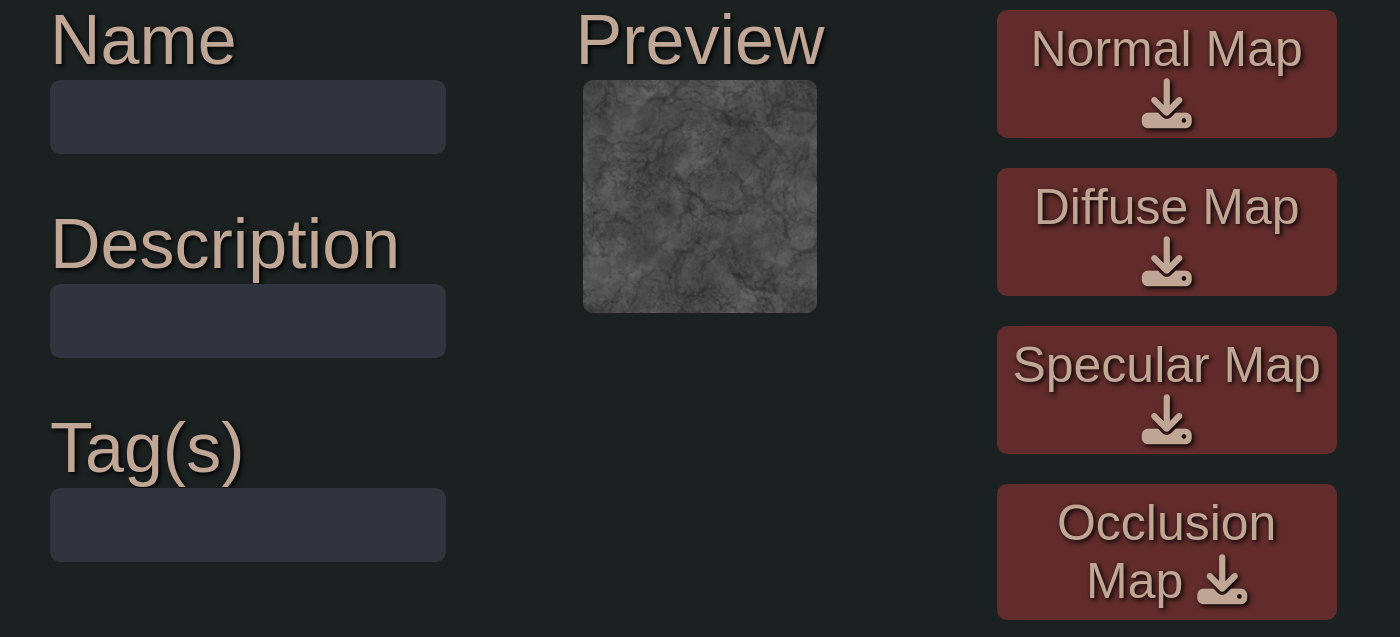
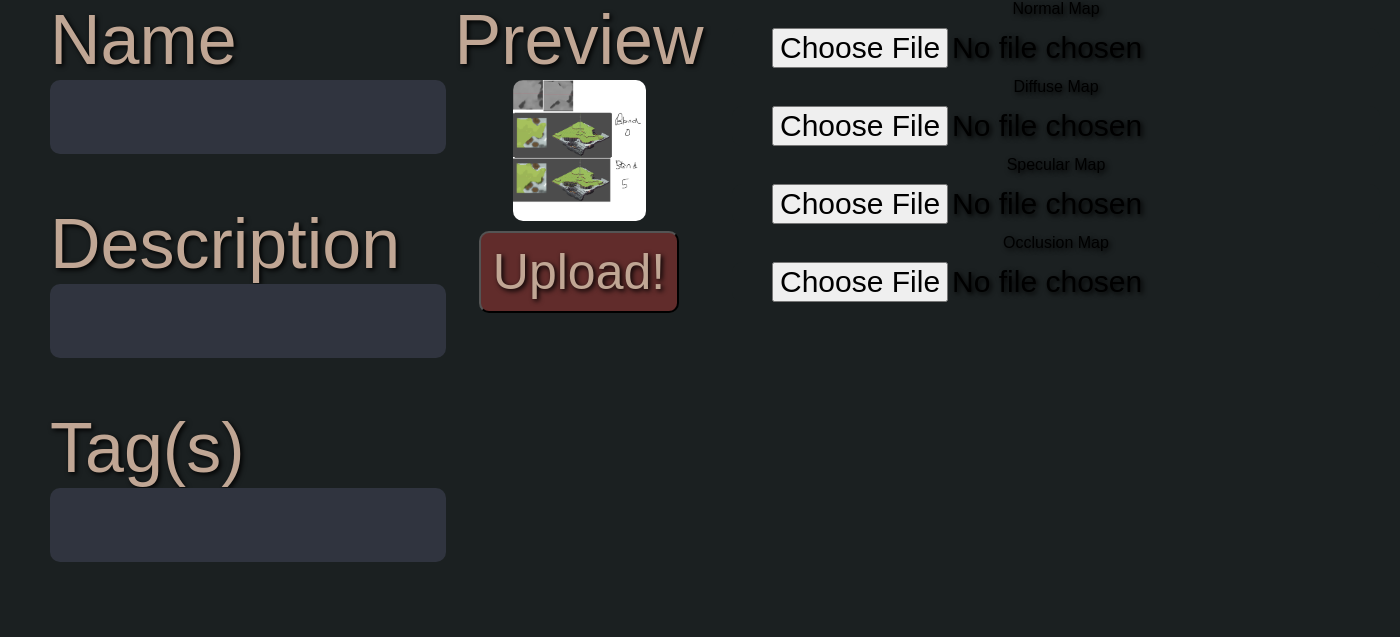
Before and after one commit to cozar1/resource_hub, a Flask app: page /upload in a window 1400 px wide. Shown: the part 163-800 px from the top of the page. Run offline with Flask 3, Linux system fonts and the light colour scheme; some web fonts are replaced.

Commit message:
upload semi working

```diff
--- a/app.py
+++ b/app.py
@@ -1,7 +1,11 @@
 from flask import Flask, render_template, request
 import sqlite3
+import os
+from werkzeug.utils import secure_filename
 
 app = Flask(__name__)
+
+app.config["UPLOAD_FOLDER"] = "static/images/"
 
 @app.route('/')
 def home():
@@ -10,7 +14,7 @@
     cur.execute("SELECT name,icon FROM Tag")
     tags = cur.fetchall()
 
-    cur.execute("SELECT id, title FROM asset")
+    cur.execute("SELECT id, name FROM asset")
     assets = cur.fetchall()
 
     alist = []
@@ -20,26 +24,49 @@
             thing.append(i)
         alist.append(thing)
 
-    print(alist)
     for asset in alist:
         cur.execute("SELECT name,icon FROM Tag WHERE ID IN (SELECT Tag_ID FROM assetTags WHERE Model_ID = ?)", (asset[0],))
         asset.append(cur.fetchall())
     assets = alist
 
-    print(assets)
     conn.close()
     return render_template('home.html', tags=tags, assets=assets,show_navbar=True)
 
 
-@app.route('/upload')
+@app.route('/upload', methods=["GET", "POST"])
 def upload():
-    return render_template('upload.html',show_navbar=False)
+    error = None
+    if request.method == "POST":
+        name = request.form["name"]
+        description = request.form["description"]
+
+        # Grab uploaded files
+        diffuse_file = request.files.get("diffuse")
+
+        conn = sqlite3.connect("database.db")
+        cursor = conn.cursor()
+
+        # Insert the asset
+        cursor.execute("INSERT INTO asset(name, description) VALUES(?, ?)", (name, description))
+        conn.commit()
+
+        # Get the asset ID
+        asset_id = cursor.lastrowid
+
+        conn.close()
+
+        # Save image if it exists
+        if diffuse_file and diffuse_file.filename:
+            filename = secure_filename(f"{asset_id}d.png")
+            diffuse_file.save(os.path.join(app.config["UPLOAD_FOLDER"], filename))
+
+    return render_template('upload.html', show_navbar=False)
 
 @app.route('/asset/<int:id>')
 def asset(id):
     conn = sqlite3.connect("database.db")
     cur = conn.cursor()
-    cur.execute("SELECT id,title,description FROM asset WHERE ID = ?", (id,))
+    cur.execute("SELECT id,name,description FROM asset WHERE ID = ?", (id,))
     asset = cur.fetchall()
 
     cur = conn.cursor()
@@ -53,9 +80,6 @@
     cur = conn.cursor()
     cur.execute("SELECT name,icon FROM Tag WHERE ID IN (SELECT Tag_ID FROM assetTags WHERE Model_ID = ?)", (id,))
     assettags = cur.fetchall()
-
-    print(assettags)
-
     return render_template('asset.html',show_navbar=False,asset=asset,creator=creator,assettags=assettags)
 
 app.run(debug=True)
--- a/static/style.css
+++ b/static/style.css
@@ -295,3 +295,17 @@
     width: 50%;
     border-radius: 10px;
 }
+
+.upload-button{
+    font-size: 30px;
+    color: #C0A694;
+    border-radius: 10px;
+    background-color: #612C2B;
+    overflow: hidden;
+    transition-duration: 0.1s;
+    font-size: 50px;
+    text-align: center;
+    width: 75%;
+    padding: 10px;
+    margin: 10px;
+}
--- a/templates/asset.html
+++ b/templates/asset.html
@@ -3,7 +3,7 @@
 <div class="asset-body">
     <div class="asset-info">
         <h1>{{asset[0][1]}}</h1>
-        <img class="image" src="/static/images/{{asset[0][0]}}/d.png">
+        <img class="image" src="/static/images/{{asset[0]}}d.png">
         <h1>{{creator[0][0]}}</h1>
 
         <div class="asset-tags">
--- a/templates/home.html
+++ b/templates/home.html
@@ -4,7 +4,7 @@
         {% for asset in assets %}
         <a href="/asset/{{asset[0]}}">
             <div class="asset" data-tags="{{ asset[2] | map(attribute=0) | join(',') }}">
-                <img class="image" src="/static/images/{{asset[0]}}/d.png">
+                <img class="image" src="/static/images/{{asset[0]}}d.png">
                 <div class="img-types">
                     <div class="img-type">D</div>
                     <div class="img-type">N</div>
--- a/templates/template.html
+++ b/templates/template.html
@@ -100,7 +100,7 @@
 
             if (typeMap[label]) {
                 img.dataset.originalSrc = img.src; // Save the original image path
-                img.src = `/static/images/${assetIndex}/${label.toLowerCase()}.png`; // Update path
+                img.src = `/static/images/${assetIndex}${label.toLowerCase()}.png`; // Update path
             }
         });
 
--- a/templates/upload.html
+++ b/templates/upload.html
@@ -1,14 +1,15 @@
 {% extends "template.html" %}
 {% block content %}
+<form action="/upload" method="post">
     <div class="upload-grid">
         <div class="text-input-fields">
             <div class="input-name">
                 <h1>Name</h1>
-            <input class="input" type="tel" name="name">
+                <input class="input" type="tel" name="name" for="name">
             </div>
             <div class="input-name">
                 <h1>Description</h1>
-            <input class="input" type="tel" name="name">
+                <input class="input" type="tel" name="description" for="description">
             </div>
             <div class="input-name">
                 <h1>Tag(s)</h1>
@@ -17,13 +18,19 @@
         </div>
         <div class="upload-preview">
             <h1>Preview</h1>
-        <img class="image-preview" src="../static/images/1/d.png">
+            <img class="image-preview" src="../static/images/1d.png">
+            <button type="submit" class="upload-button">Upload!</button>
         </div>
         <div class="image-input-fields">
-        <a class="download_button" href="../static/images/1/n" download="n.png">Normal Map <i class="fa-solid fa-download"></i></a>
-        <a class="download_button" href="../static/images/1/n" download="d.png">Diffuse Map <i class="fa-solid fa-download"></i></a>
-        <a class="download_button" href="../static/images/1/n" download="s.png">Specular Map <i class="fa-solid fa-download"></i></a>
-        <a class="download_button" href="../static/images/1/n" download="o.png">Occlusion Map <i class="fa-solid fa-download"></i></a>
+            <label>Normal Map</label>
+            <input type="file" name="normal",for="diffuse">
+            <label>Diffuse Map</label>
+            <input type="file" name="diffuse">
+            <label>Specular Map</label>
+            <input type="file" name="specular">
+            <label>Occlusion Map</label>
+            <input type="file" name="occlusion">
         </div>
     </div>
+</form>
 {% endblock %}
```
Also changed, not shown: database.db, static/images/1/d.png (deleted), static/images/1/n.png (deleted), static/images/1/o.png (deleted), static/images/1/s.png (deleted), static/images/1d.png (added), static/images/2/d.png (deleted), static/images/3/d.png (deleted), static/images/4/d.png (deleted), static/images/5/d.png (deleted), 3 other files. Lines whose indentation alone changed are shown as unchanged.
